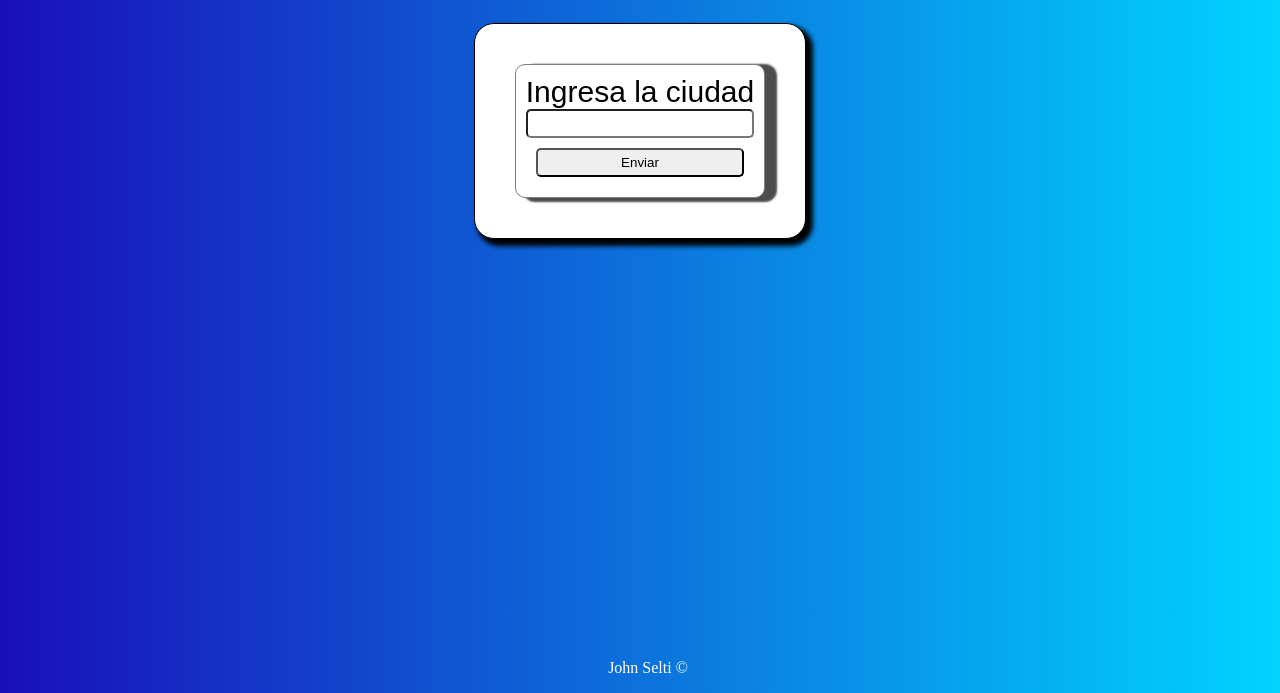
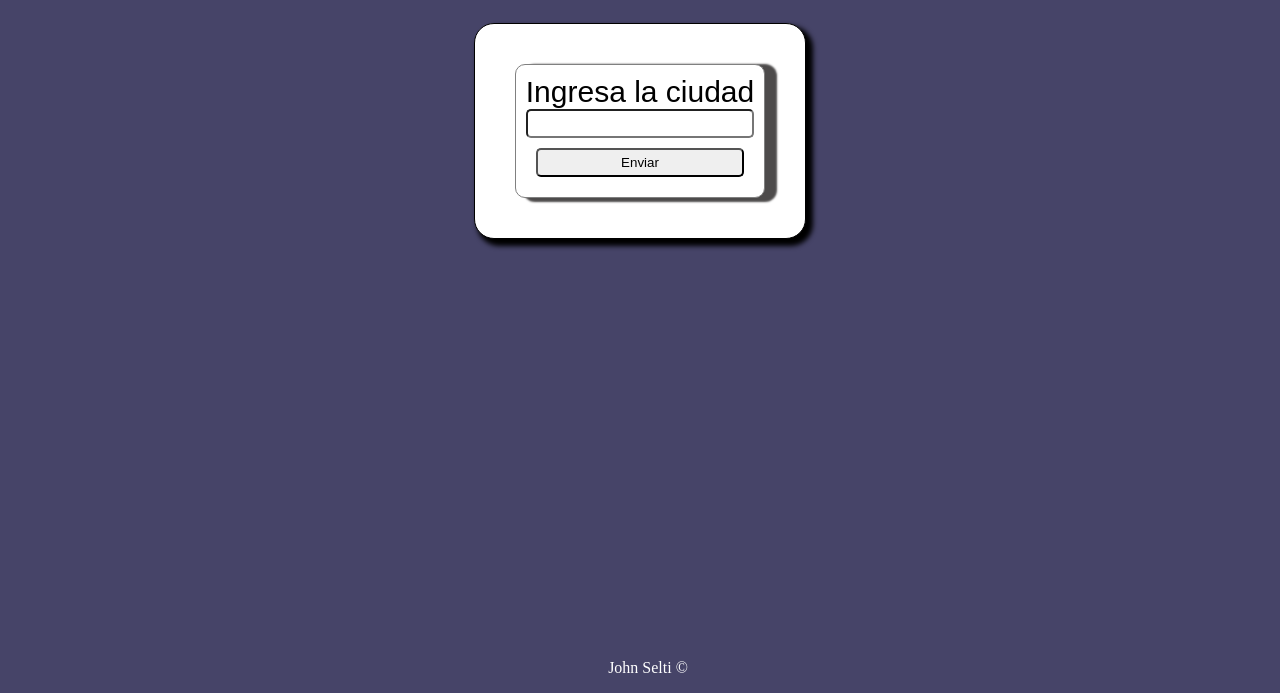
Before and after one commit to Newanbu/Tiempo-App, a website built with Vite: page index.html in a window 1280 px wide. Shown: the part 107-800 px from the top of the page. Built offline with nearby package versions, Linux system fonts and the light colour scheme.

Commit message:
Change background color

```diff
--- a/style.css
+++ b/style.css
@@ -1,7 +1,6 @@
 
 body{
-  background: rgb(25,15,184);
-  background: linear-gradient(90deg, rgba(25,15,184,1) 0%, rgba(0,212,255,1) 100%);
+  background: rgb(70, 68, 104);
 }
 
 header{
```
